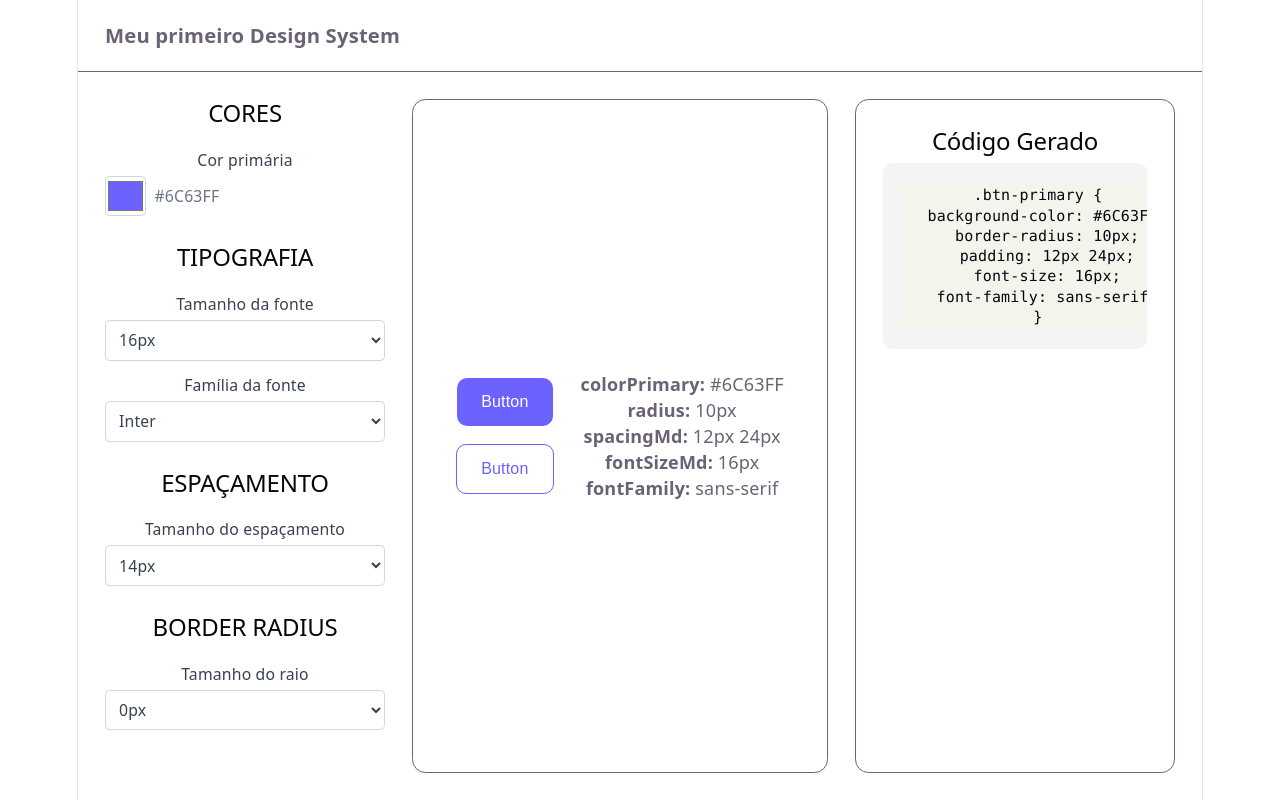
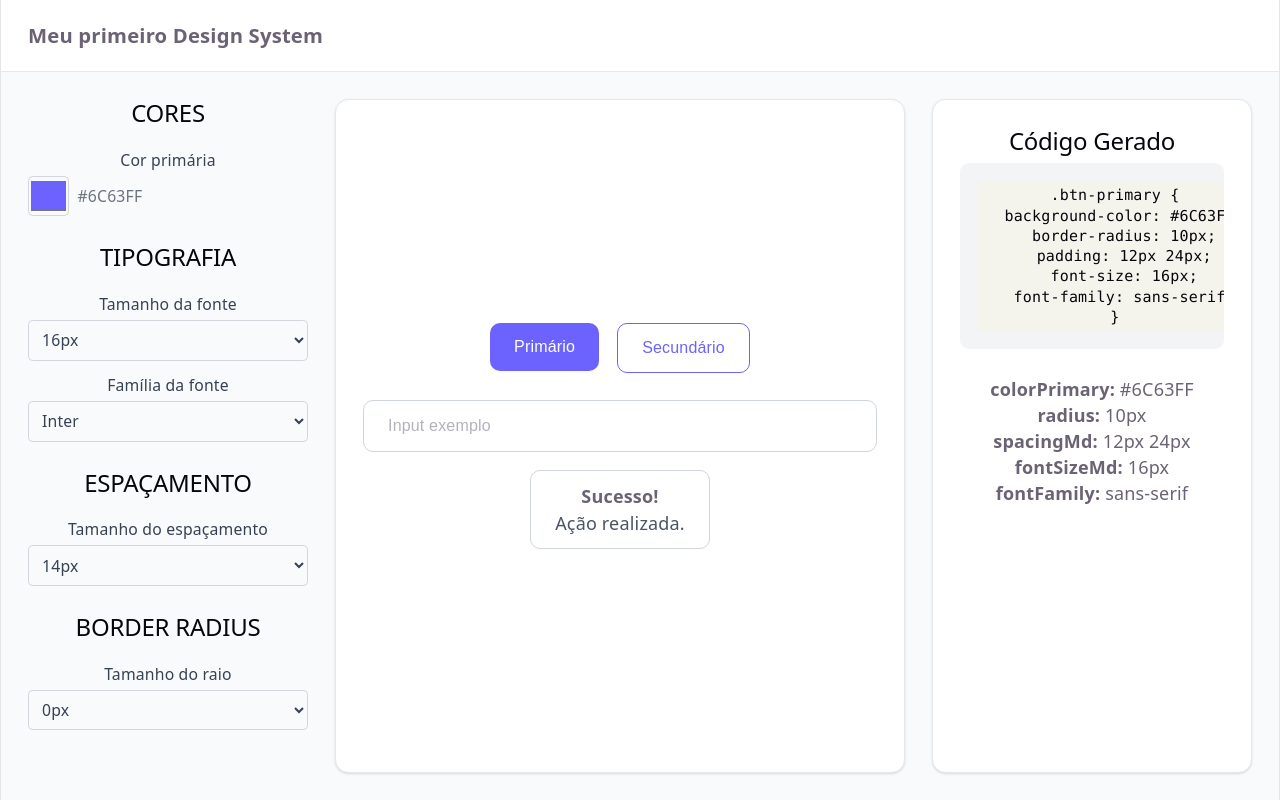
Before and after one commit to vitorinosofia/CriaSe, a React (Vite) app: page / in a window 1280 px wide. Built offline with nearby package versions, Linux system fonts and the light colour scheme.

Commit message:
ajustes de funcionalidades e iniciando retoques visuais

```diff
--- a/src/App.tsx
+++ b/src/App.tsx
@@ -7,7 +7,9 @@ import { TypographyPanel } from './components/ui/TypographyPanel';
 import { SpacingPanel } from './components/ui/SpacingPanel';
 import { RadiusPanel } from './components/ui/RadiusPanel';
 import { GeneratedCodePanel } from './components/ui/GeneratedCodePanel';
-import { TokenUsedList } from './components/ui/TokensUsedList';
+import { TokensUsedList } from './components/ui/TokensUsedList';
+import { Input } from "./components/ui/Input";
+import { Alert } from "./components/ui/Alert";
 
 function App() {
   const [tokens, setTokens] = useState<DesignTokens>({
@@ -17,13 +19,14 @@ function App() {
     fontSizeMd: '16px',
     fontFamily: 'sans-serif',
   });
-   return (
-  <div className="h-screen flex flex-col">
-    <header className="h-16 border-b flex items-center px-6">
+  return (
+  <div className="h-screen flex flex-col bg-gray-50">
+    <header className="h-16 border-b border-gray-200 bg-white flex items-center px-6">
       <span className="font-bold text-lg">Meu primeiro Design System</span>
     </header>
 
     <div className="flex-1 grid grid-cols-[280px_1fr_320px] gap-6 p-6 overflow-hidden">
+      {/* Sidebar — SEM card, solta no fundo */}
       <section className="flex flex-col gap-6 overflow-auto">
         <ColorsPanel tokens={tokens} onChange={setTokens} />
         <TypographyPanel tokens={tokens} onChange={setTokens} />
@@ -31,17 +34,20 @@ function App() {
         <RadiusPanel tokens={tokens} onChange={setTokens} />
       </section>
 
-      <section className="flex-1 flex items-center justify-center overflow-auto p-6 border rounded-xl gap-6">
-        <div className="flex flex-col gap-4 items-center">
-        <Button label="Button" tokens={tokens} />
-        <Button label="Button" tokens={tokens} variant="secondary" />
+      {/* Preview central — card com sombra */}
+      <section className="bg-white border border-gray-200 rounded-xl shadow-sm p-6 flex flex-col items-center justify-center gap-4 overflow-auto">
+        <div className="flex flex-wrap gap-4 items-start justify-center">
+          <Button label="Primário" tokens={tokens} />
+          <Button label="Secundário" tokens={tokens} variant="secondary" />
+          <Input id="exemplo-input" label="" placeholder="Input exemplo" tokens={tokens} />
+          <Alert title="Sucesso!" description="Ação realizada." tokens={tokens} />
         </div>
-        <TokenUsedList tokens={tokens} />
       </section>
 
-      <section className="border rounded-xl p-6 overflow-auto">
-
+      {/* Código gerado — card com sombra */}
+      <section className="bg-white border border-gray-200 rounded-xl shadow-sm p-6 overflow-auto flex flex-col gap-6">
         <GeneratedCodePanel tokens={tokens} />
+        <TokensUsedList tokens={tokens} />
       </section>
     </div>
   </div>
--- /dev/null
+++ b/src/components/ui/Alert.tsx
@@ -0,0 +1,18 @@
+import type { DesignTokens } from  "../../types/tokens";
+
+interface AlertProps{
+    title: string;
+    description: string;
+    tokens: DesignTokens;
+}
+export function Alert({ title, description, tokens }: AlertProps){
+    return(
+        <div
+         className="border border-gray-300 rounded-md p-4"
+         style={{ borderRadius: tokens.radius, padding: tokens.spacingMd}}
+         >
+            <h3 className="font-semibold">{title}</h3>
+            <p className="text-gray-600">{description}</p>
+        </div>
+    );
+}
--- /dev/null
+++ b/src/components/ui/Input.tsx
@@ -0,0 +1,33 @@
+import type { DesignTokens } from '../../types/tokens';
+
+interface InputProps  {
+  id: string;
+  label: string;
+  placeholder?: string;
+  tokens: DesignTokens;
+
+};
+
+export function Input({ id, label, placeholder, tokens }: InputProps) {
+
+ return (
+    <div className="flex flex-col gap-2 w-full">
+      <label htmlFor={id} className="text-sm font-medium text-gray-700 border-border-gray-300 w-full">
+        {label}
+      </label>
+      <input
+        type="text"
+        id={id}
+        placeholder={placeholder}
+        className="border border-gray-300 rounded-md py-2 px-3 focus:outline-none focus:ring-2 focus:ring-blue-500 w-full"
+        style={{
+            borderRadius: tokens.radius,
+            padding: tokens.spacingMd,
+            fontSize: tokens.fontSizeMd,
+            fontFamily: tokens.fontFamily,
+
+        }}
+      />
+    </div>
+  );
+}
--- a/src/components/ui/TokensUsedList.tsx
+++ b/src/components/ui/TokensUsedList.tsx
@@ -4,7 +4,7 @@ interface TokensUsedListProps {
     tokens: DesignTokens;
 }
 
-export function TokenUsedList({tokens}: TokensUsedListProps) {
+export function TokensUsedList({tokens}: TokensUsedListProps) {
 const tokenEntries = Object.entries(tokens);
 return(
    <ul>
--- a/src/index.css
+++ b/src/index.css
@@ -51,8 +51,8 @@
 }
 
 #root {
-  width: 1126px;
-  max-width: 100%;
+  width: 100%;
+  max-width: 0 auto ;
   margin: 0 auto;
   text-align: center;
   border-inline: 1px solid var(--border);
```
